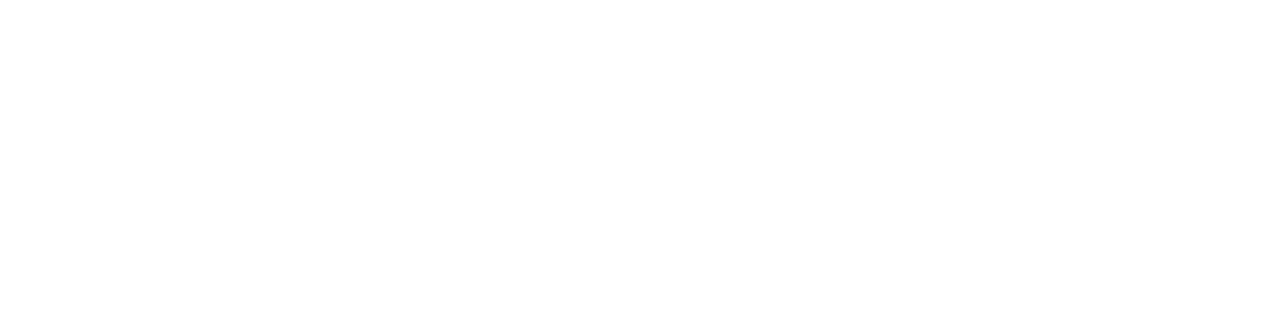
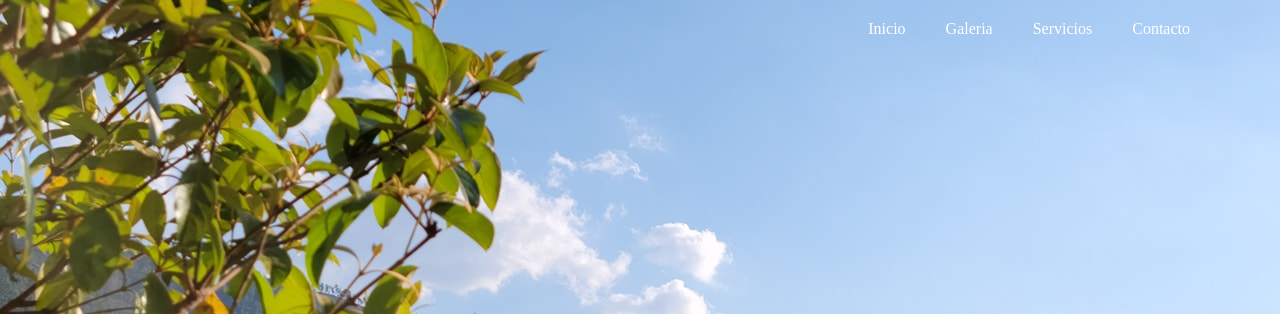
Before and after one commit to BridneyMontoya/mi-sitio-web, a plain HTML site: page index.html in a window 1280 px wide. Shown: the top 314 px of the page. Drawn offline with Linux system fonts and the light colour scheme; the site is published under a folder, as on GitHub Pages, so addresses that start at the root find nothing; a web font is replaced by a local one.

Commit message:
Modificacion en el archivo style

```diff
--- a/css/style.css
+++ b/css/style.css
@@ -40,7 +40,7 @@ a:hover{
  header{
     font-family: 'Oleo Script Swash Caps', cursive;
     height: 100vh;
-   background: url("/img/1.jpg");
+   background: url("../img/1.jpg");
    background-repeat: no-repeat;
    background-position: center;
    position: relative;
```
